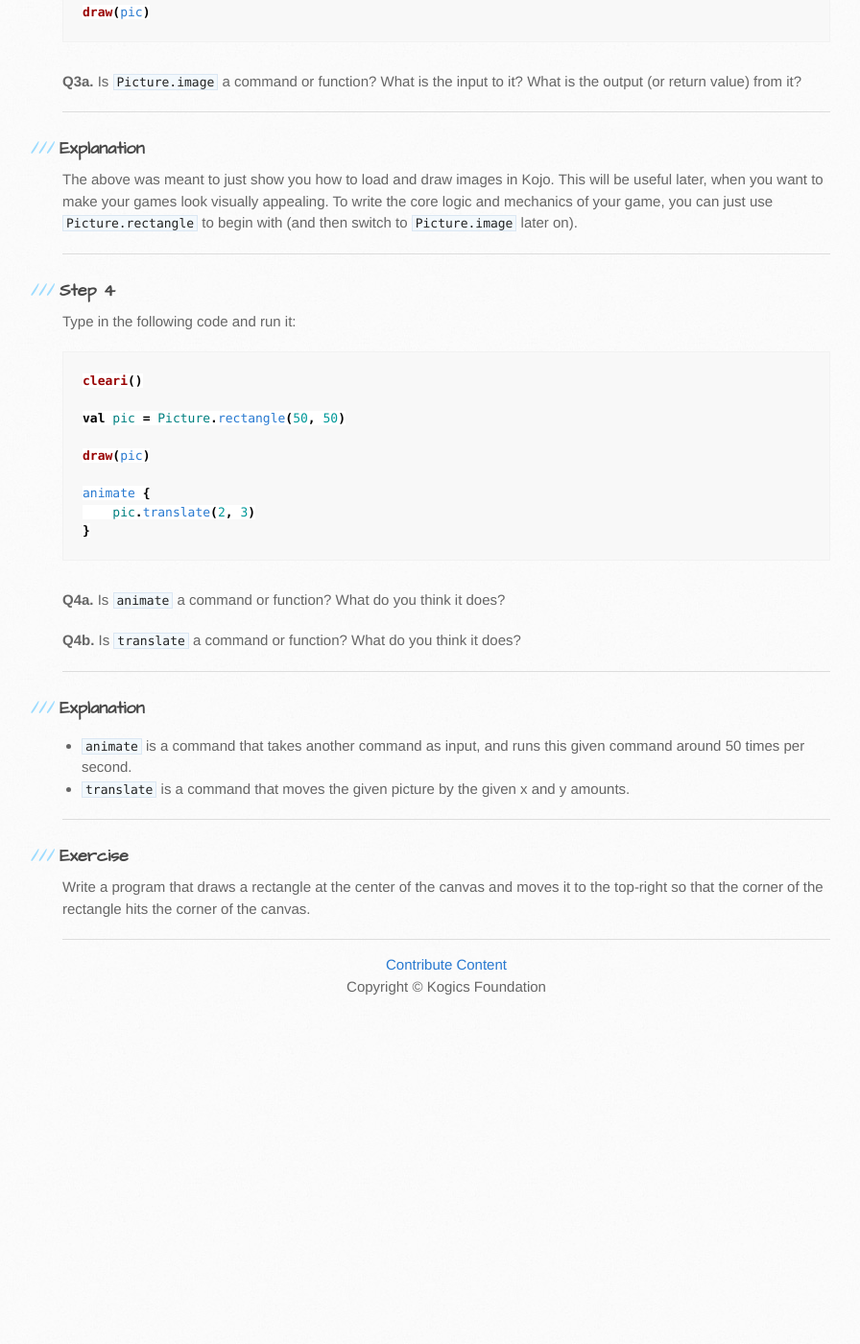
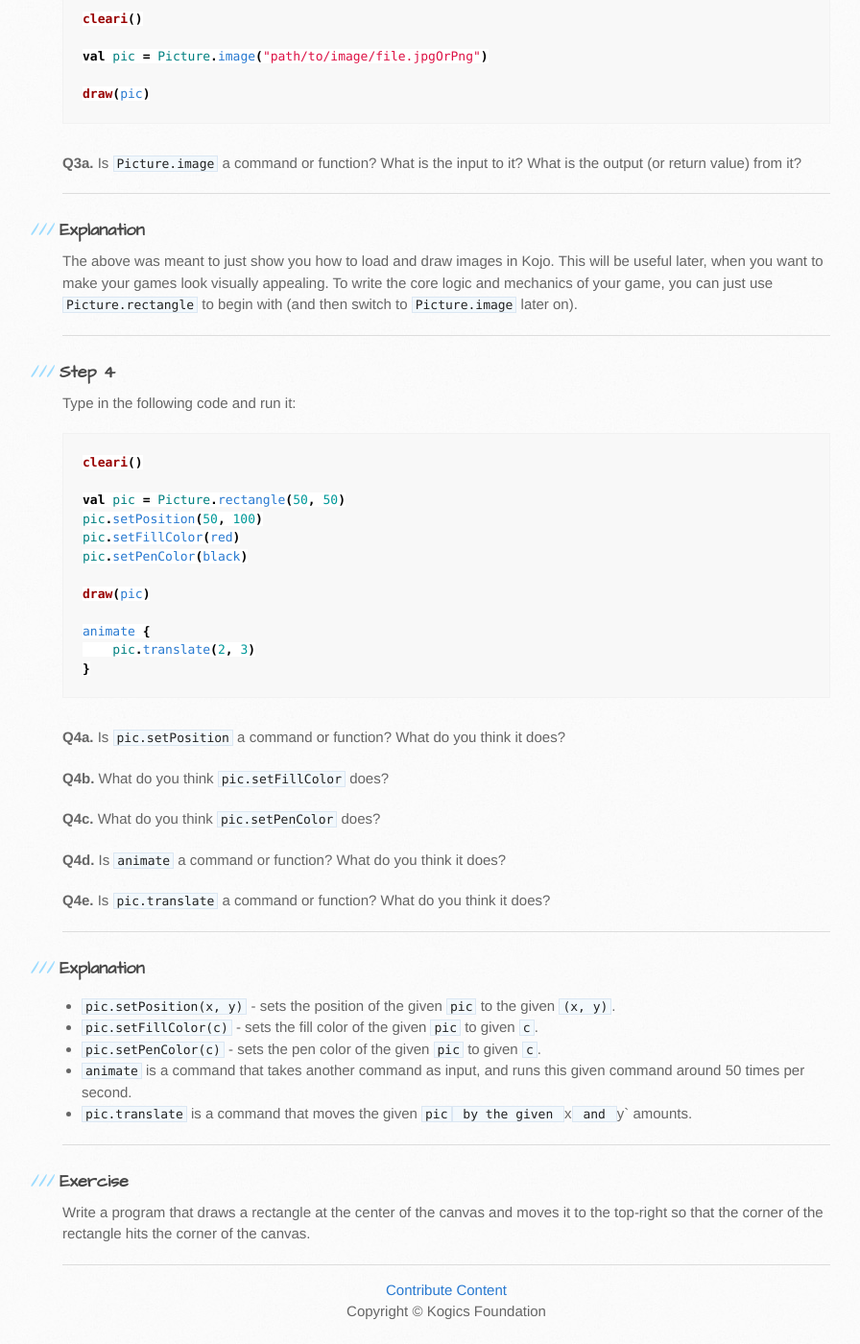
Before and after one commit to kojodoc/kojodoc.github.io, a Jekyll site: the page built from tutorials/lessons-level2/creating-moving-pictures.md, in a window 1280 px wide and 1400 px high, scrolled down 1855 px. Shown: the whole window at 96% size, without its empty margins (105-1001 px from the left). Built offline with Jekyll 4.4.1, drawn with Linux system fonts in a browser that asks for light colours; our own code applies the rules of GitHub Pages for plain Markdown files; the repository's description, which GitHub fills in, is left out; before the commit the page ends 2917 px from its top, so only the background shows below that; some of the changed text lies outside the part shown.

Commit message:
Add to level 2 lesson plan.

````diff
--- a/tutorials/lessons-level2/creating-moving-pictures.md
+++ b/tutorials/lessons-level2/creating-moving-pictures.md
@@ -65,11 +65,16 @@ draw(pic)
 
 **Q2a.** Is `Picture.rectangle` a command or function? What do you think it does?
 
+**Q2b.** What does the `.` in `Picture.rectangle` signify?
+
+
 ---
 
 ### Explanation
 
 For well defined shapes (like rectangles, ellipses, lines, etc.), you can create a Picture directly (by using the appropriate function in the Picture object, like above) without having to make a turtle drawing. The advantage of this is that it is easier to code and has better runtime performance. But this works only for predefined simple shapes. For custom shapes, you can always make a turtle drawing and put it in a Picture.
+
+The `.` in the function name specifies that the function is being called via an object.
 
 ---
 
@@ -104,6 +109,9 @@ Type in the following code and run it:
 cleari()
 
 val pic = Picture.rectangle(50, 50)
+pic.setPosition(50, 100)
+pic.setFillColor(red)
+pic.setPenColor(black)
 
 draw(pic)
 
@@ -112,17 +120,26 @@ animate {
 }
 ```
 
-**Q4a.** Is `animate` a command or function? What do you think it does?
+**Q4a.** Is `pic.setPosition` a command or function? What do you think it does?
 
-**Q4b.** Is `translate` a command or function? What do you think it does?
+**Q4b.** What do you think `pic.setFillColor` does?
+
+**Q4c.** What do you think `pic.setPenColor` does?
+
+**Q4d.** Is `animate` a command or function? What do you think it does?
+
+**Q4e.** Is `pic.translate` a command or function? What do you think it does?
 
 
 ---
 
 ### Explanation
 
+* `pic.setPosition(x, y)` - sets the position of the given `pic` to the given `(x, y)`.
+* `pic.setFillColor(c)` - sets the fill color of the given `pic` to given `c`.
+* `pic.setPenColor(c)` - sets the pen color of the given `pic` to given `c`.
 * `animate` is a command that takes another command as input, and runs this given command around 50 times per second.
-* `translate` is a command that moves the given picture by the given x and y amounts.
+* `pic.translate` is a command that moves the given `pic`` by the given `x` and `y` amounts.
 
 ---
 
````
Also changed, not shown: tutorials/lessons-level2/index.md (+1 -1 lines), tutorials/lessons-level2/keep-pictures-instage.md (+5 -0 lines), tutorials/lessons-level2/pic-collisions-bouncing.md (added, +85 -0 lines).
